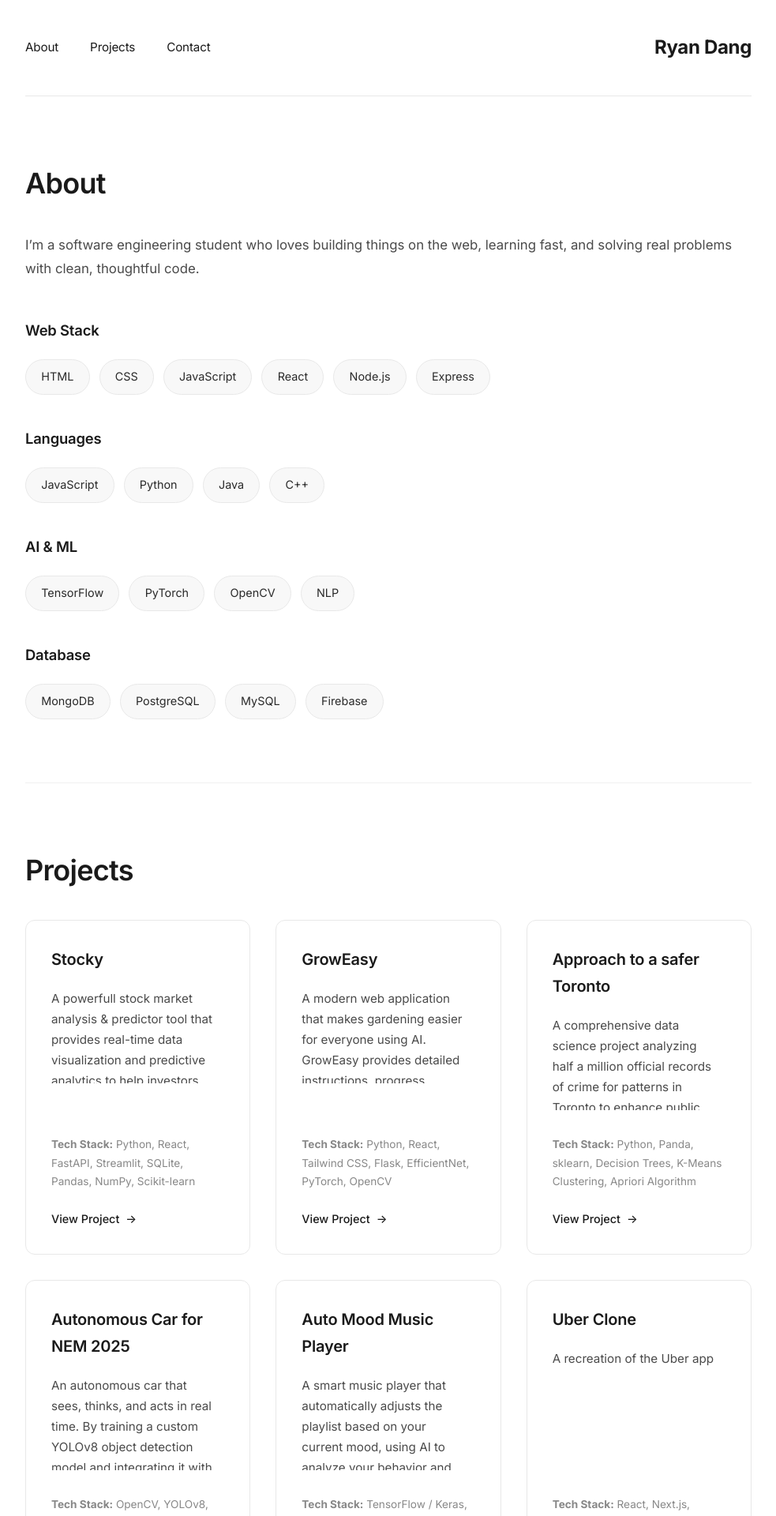
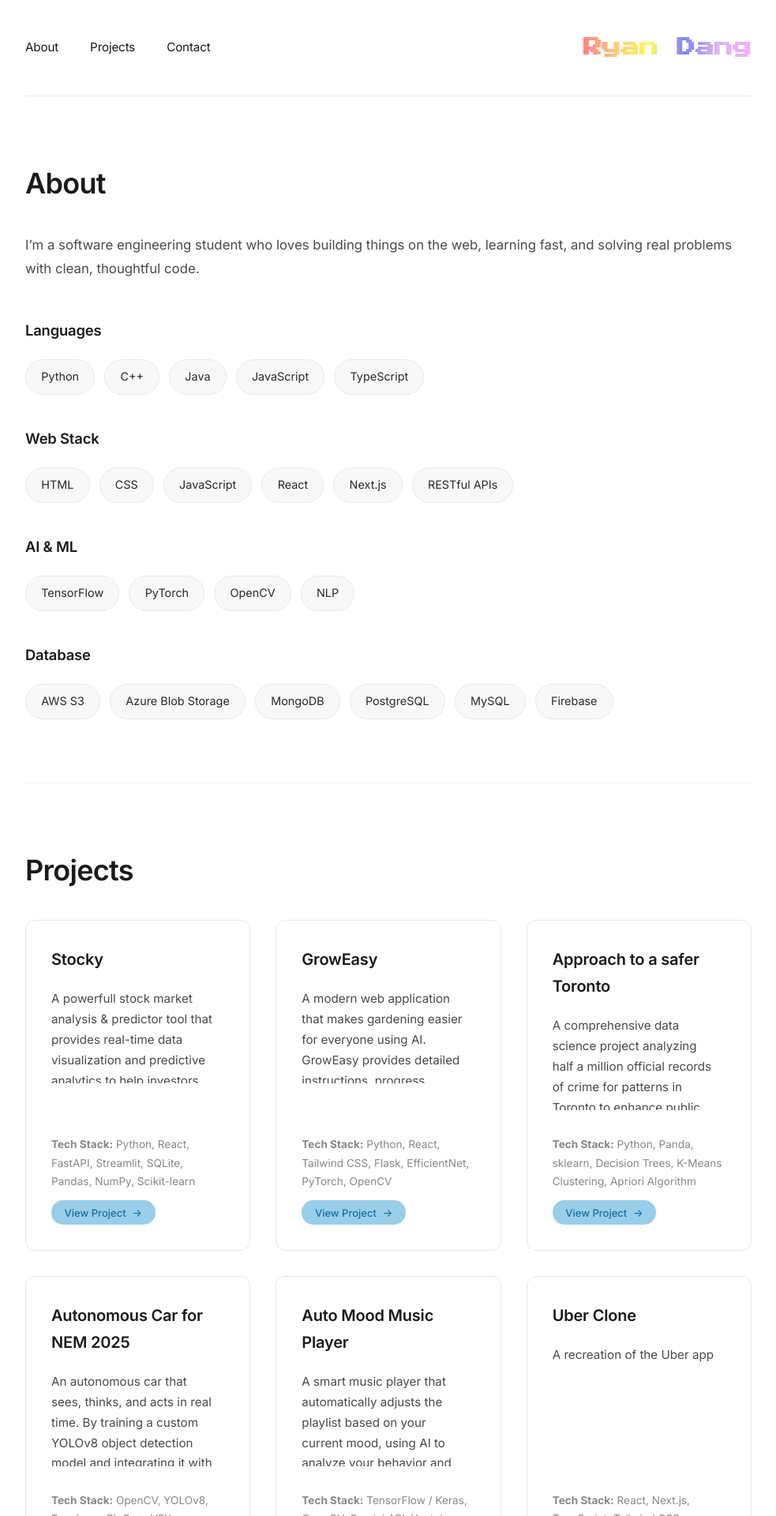
Before and after one commit to RRyanDang/PromotingWebsite, a React (Vite) app: page / in a window 1280 px wide. Shown: the top 1920 px of the page at 79% size, without its empty margins (148-1131 px from the left). Built offline with nearby package versions, Linux system fonts and the light colour scheme.

Commit message:
ui improve

```diff
--- a/index.html
+++ b/index.html
@@ -6,6 +6,8 @@
     <link rel="preconnect" href="https://fonts.googleapis.com">
     <link rel="preconnect" href="https://fonts.gstatic.com" crossorigin>
     <link href="https://fonts.googleapis.com/css2?family=Inter:wght@300;400;500;600;700&display=swap" rel="stylesheet">
+    <link href="https://fonts.googleapis.com/css2?family=Press+Start+2P&display=swap" rel="stylesheet">
+
     <title>Ryan Dang - Software Engineer</title>
   </head>
   <body>
--- a/src/About.jsx
+++ b/src/About.jsx
@@ -1,8 +1,8 @@
 const techStack = {
-  languages: ["JavaScript", "Python", "Java", "C++"],
-  web: ["HTML", "CSS", "JavaScript", "React", "Node.js", "Express"],
+  languages: ["Python", "C++", "Java","JavaScript","TypeScript"],
+  web: ["HTML", "CSS", "JavaScript", "React", "Next.js","RESTful APIs"],
   ai: ["TensorFlow", "PyTorch", "OpenCV", "NLP"],
-  database: ["MongoDB", "PostgreSQL", "MySQL", "Firebase"]
+  database: ["AWS S3","Azure Blob Storage","MongoDB", "PostgreSQL", "MySQL", "Firebase"]
 }
 
 function About() {
@@ -19,18 +19,18 @@ function About() {
 
       <div className="tech-stack">
         <div className="tech-category">
-          <h3>Web Stack</h3>
+          <h3>Languages</h3>
           <div className="tech-tags">
-            {techStack.web.map((tech, index) => (
+            {techStack.languages.map((tech, index) => (
               <span key={index} className="tech-tag">{tech}</span>
             ))}
           </div>
         </div>
 
         <div className="tech-category">
-          <h3>Languages</h3>
+          <h3>Web Stack</h3>
           <div className="tech-tags">
-            {techStack.languages.map((tech, index) => (
+            {techStack.web.map((tech, index) => (
               <span key={index} className="tech-tag">{tech}</span>
             ))}
           </div>
--- a/src/App.css
+++ b/src/App.css
@@ -410,30 +410,38 @@ nav a:hover::after {
   padding-top: 1rem;
 }
 
-.project-card > a {
+.project-card > div > a {
   display: inline-block;
-  padding-top: 0.75rem;
-  color: #1a1a1a;
+  /* padding-top: 0.75rem; */
+  color: #1470a4;
   text-decoration: none;
   font-weight: 500;
   font-size: 0.9rem;
   transition: all 0.3s ease;
   position: relative;
   width: fit-content;
+  font-size: 13px;
+}
+.link_box {
+  border: 2px solid rgb(153, 206, 234);
+  width:60%;
+  border-radius: 15px;
+  text-align: center;
+  background-color: rgb(153, 206, 234);
 }
 
-.project-card > a::after {
+.project-card > div > a::after {
   content: '→';
   margin-left: 0.5rem;
   transition: transform 0.3s ease;
   display: inline-block;
 }
 
-.project-card > a:hover {
-  color: #1a1a1a;
+.project-card > div > a:hover {
+  color: #004367;
 }
 
-.project-card > a:hover::after {
+.project-card > div > a:hover::after {
   transform: translateX(4px);
 }
 
@@ -566,3 +574,11 @@ footer {
     padding: 1.5rem;
   }
 }
+
+.rainbow-text {
+  background: linear-gradient(to right, rgb(255, 131, 131), rgb(252, 206, 120), rgb(252, 252, 97), rgb(130, 130, 251), rgb(219, 184, 244), rgb(247, 173, 247));
+  -webkit-background-clip: text;
+  background-clip: text;
+  color: transparent;
+  font-family: 'Press Start 2P', monospace;
+}
--- a/src/App.jsx
+++ b/src/App.jsx
@@ -20,7 +20,7 @@ function App() {
         </div>
         <div className="nav-name">
           {/* <a href="#about">Ryan Dang</a> */}
-          <h1>Ryan Dang</h1>
+          <h1 className="rainbow-text">Ryan Dang</h1>
         </div>
       </nav>
 
--- a/src/Projects.jsx
+++ b/src/Projects.jsx
@@ -91,7 +91,10 @@ function Projects() {
             <h3>{project.title}</h3>
             <p>{project.description}</p>
             <p><strong>Tech Stack:</strong> {project.stack.join(", ")}</p>
-            <a href={project.link} target="_blank" rel="noopener noreferrer">View Project</a>
+            <div className='link_box'>
+              <a href={project.link} target="_blank" rel="noopener noreferrer">View Project</a>
+            </div>
+
           </div>
         ))}
       </div>
```
